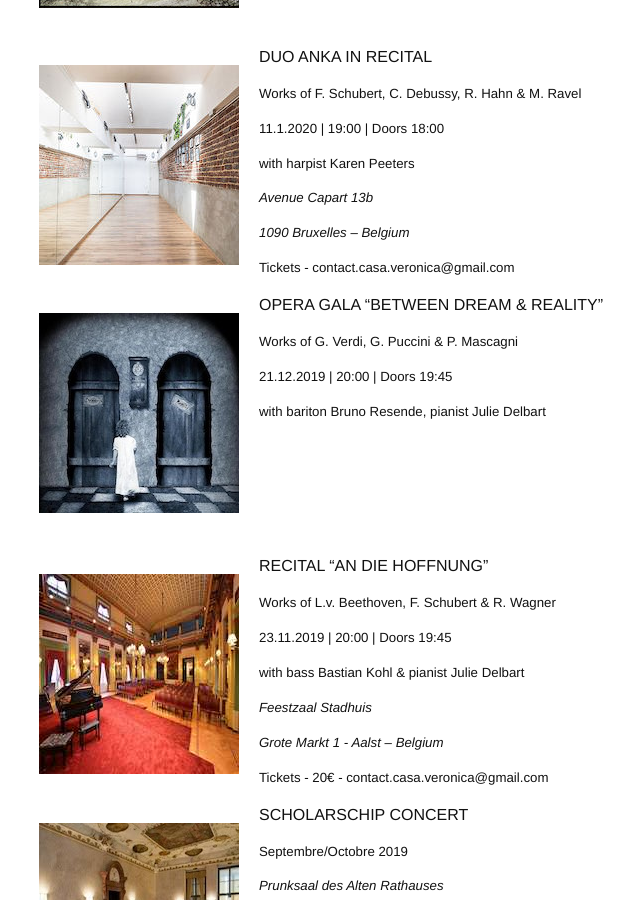
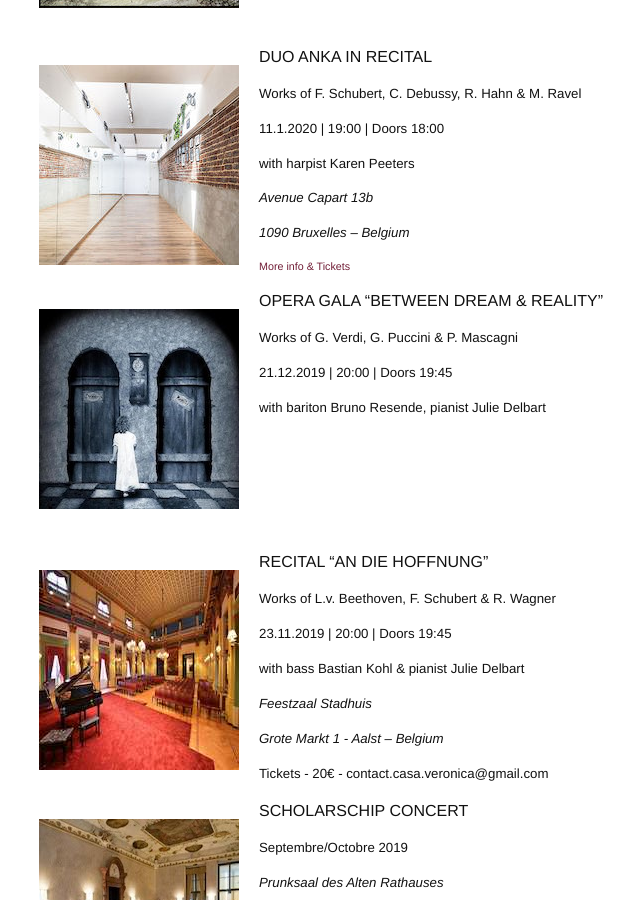
Before and after one commit to annesophie-sevens/annesophie-sevens.github.io, a Jekyll site: the page built from agenda-nl.md, in a window 1280 px wide and 900 px high, scrolled down 503 px. Shown: the whole window, without its empty margins (251-891 px from the left). Built offline with Jekyll 4.4.1, drawn with Linux system fonts in a browser that asks for light colours; nearby versions of some CDN libraries.

Commit message:
Update agenda-nl.md

```diff
--- a/agenda-nl.md
+++ b/agenda-nl.md
@@ -35,7 +35,7 @@
 
 ##### _1090 Bruxelles – Belgium_
 
-##### Tickets - contact.casa.veronica@gmail.com
+###### <a href="https://www.casaveronica.net/duo-anka.php?id=62" target="_blank">More info & Tickets</a>
 
 <img style="float: left; padding: 20px" src="/assets/dream.jpg">
 
```
